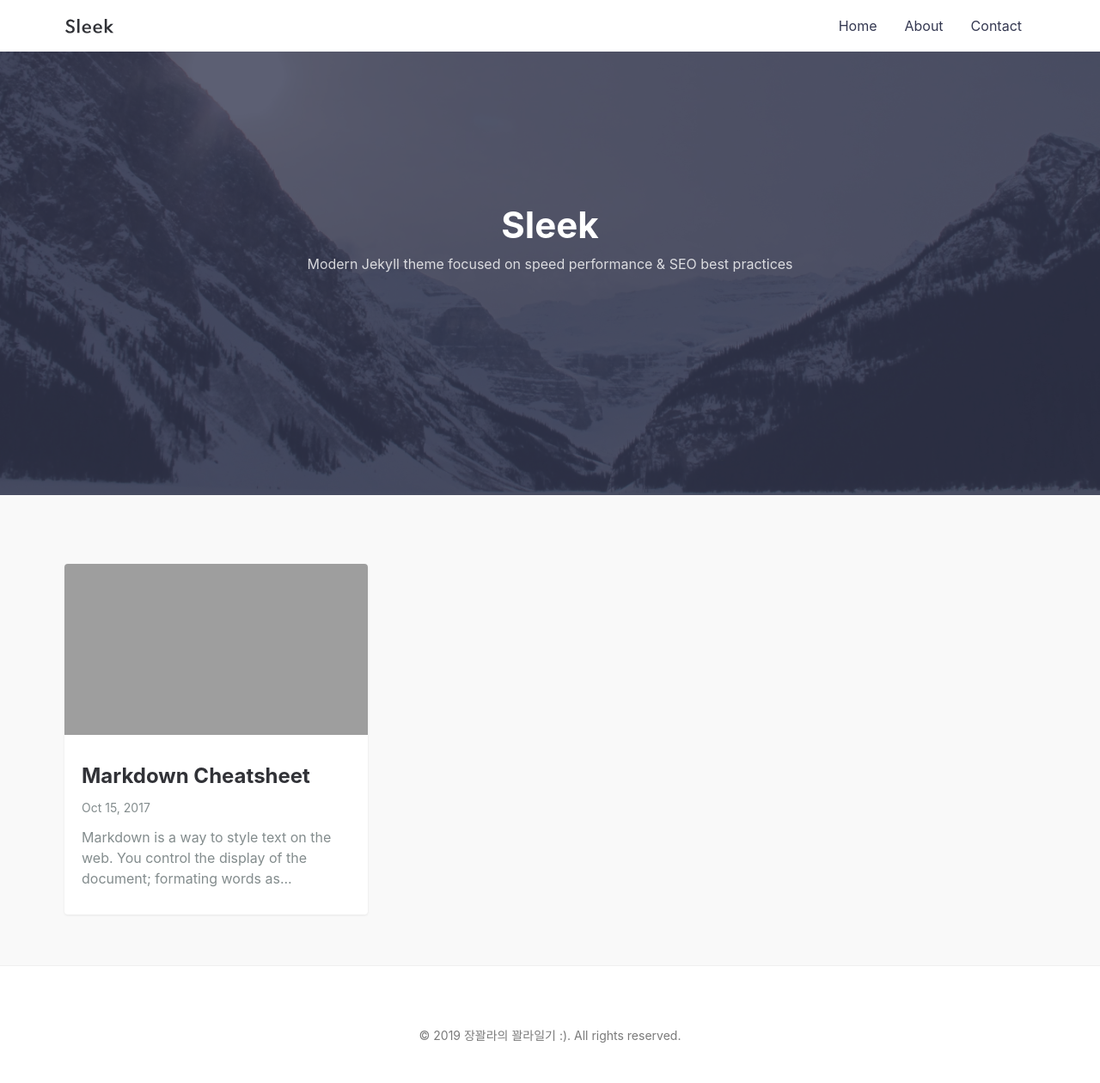
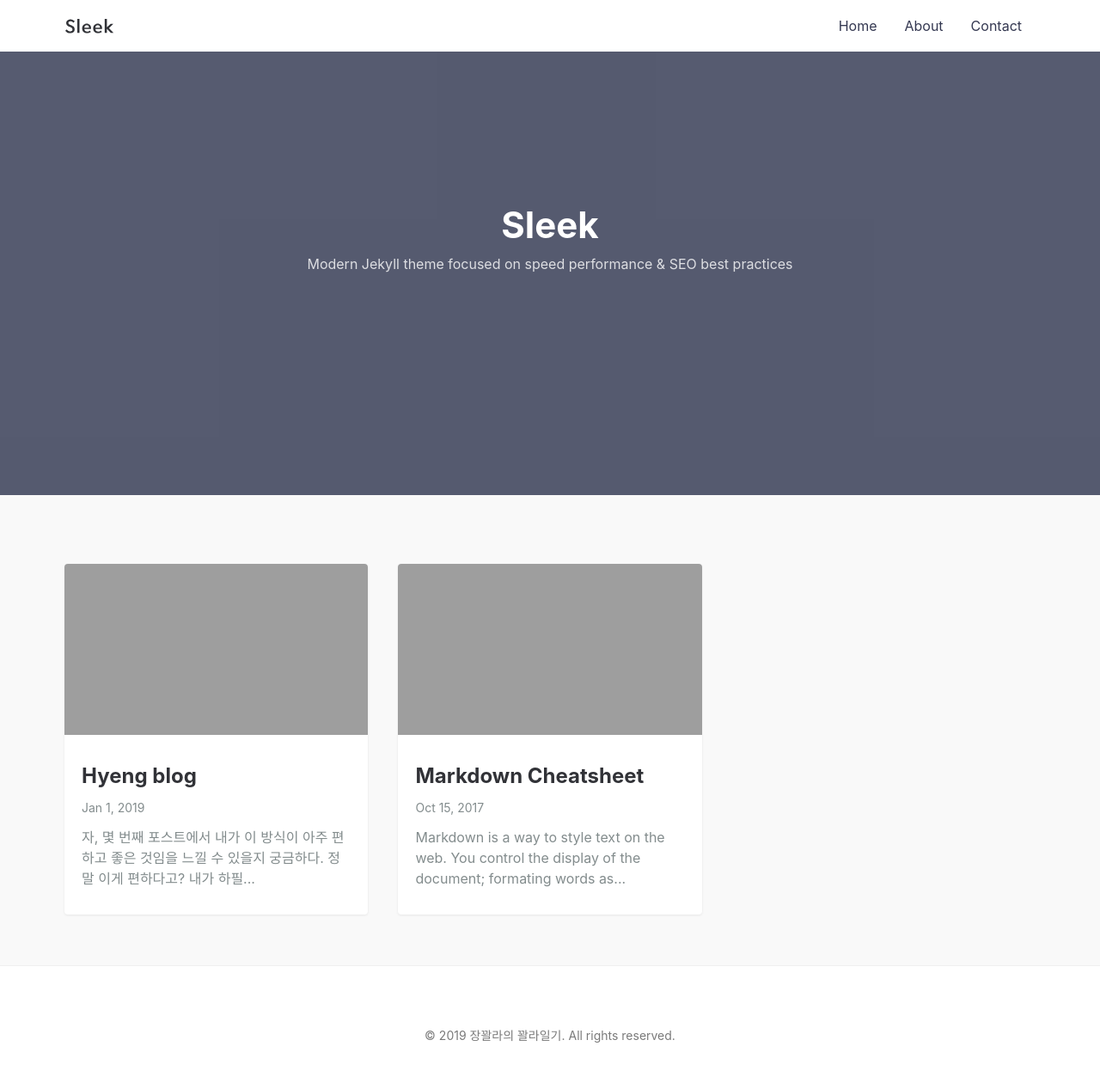
Before and after one commit to ggiri0630/ggiri0630.github.io, a Jekyll site: the page built from index.md, in a window 1280 px wide. Shown: the whole page at 86% size. Built offline with Jekyll 4.4.1, drawn with Linux system fonts in a browser that asks for light colours.

Commit message:
first post

```diff
--- a/_config.yml
+++ b/_config.yml
@@ -1,5 +1,5 @@
-title: 장꽐라의 꽐라일기 :) # your site title
-author: hyeng
+title: 장꽐라의 꽐라일기 # your site title
+author: Hyeng
 email: hychang@dano.me
 # email for form submission, you also have to change it in _js/scripts.js
 description: > # this means to ignore newlines until "baseurl:"
--- /dev/null
+++ b/_posts/2019-01-01-hyeng-blog.md
@@ -0,0 +1,13 @@
+---
+layout: post
+title: Hyeng blog
+summary: 자, 몇 번째 포스트에서 내가 이 방식이 아주 편하고 좋은 것임을 느낄 수 있을지 궁금하다. 정말 이게 편하다고? 내가 하필 개발자라는 직업을 가져서 관심은 가져보는데, 난 기존에 만들어진 것을 써먹는게 좋은 것 같다. 뭐 나중에 보면 헛소리일 수 있지만 내 첫 글은 어찌됐든 개발팀의 영향이 크다. 즐거운 2019년을 시작해보자.
+featured-img: canada1
+
+---
+아 마크다운도 모른다.
+나는 모르는게 많은데
+왜 여기에다가 쓰고 있는가?
+자 이제 너가 어떻게 나오는지 보여줘
+
+---
```
Also changed, not shown: assets/img/posts/canada1.jpg (added), assets/img/posts/rocky1.jpg (renamed from assets/img/posts/rocky.JPG), assets/img/posts/rocky2.jpg (added), 4 other files.
